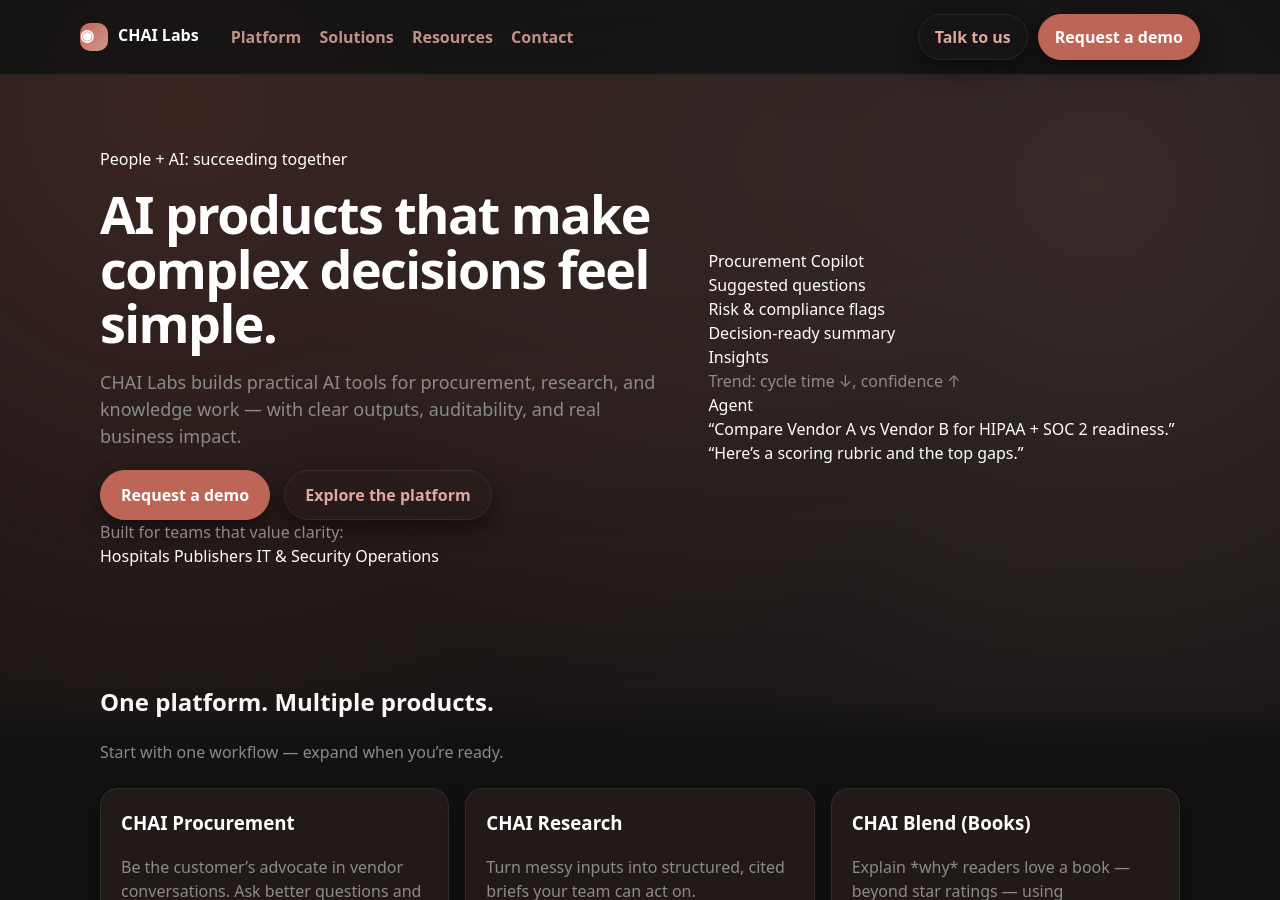
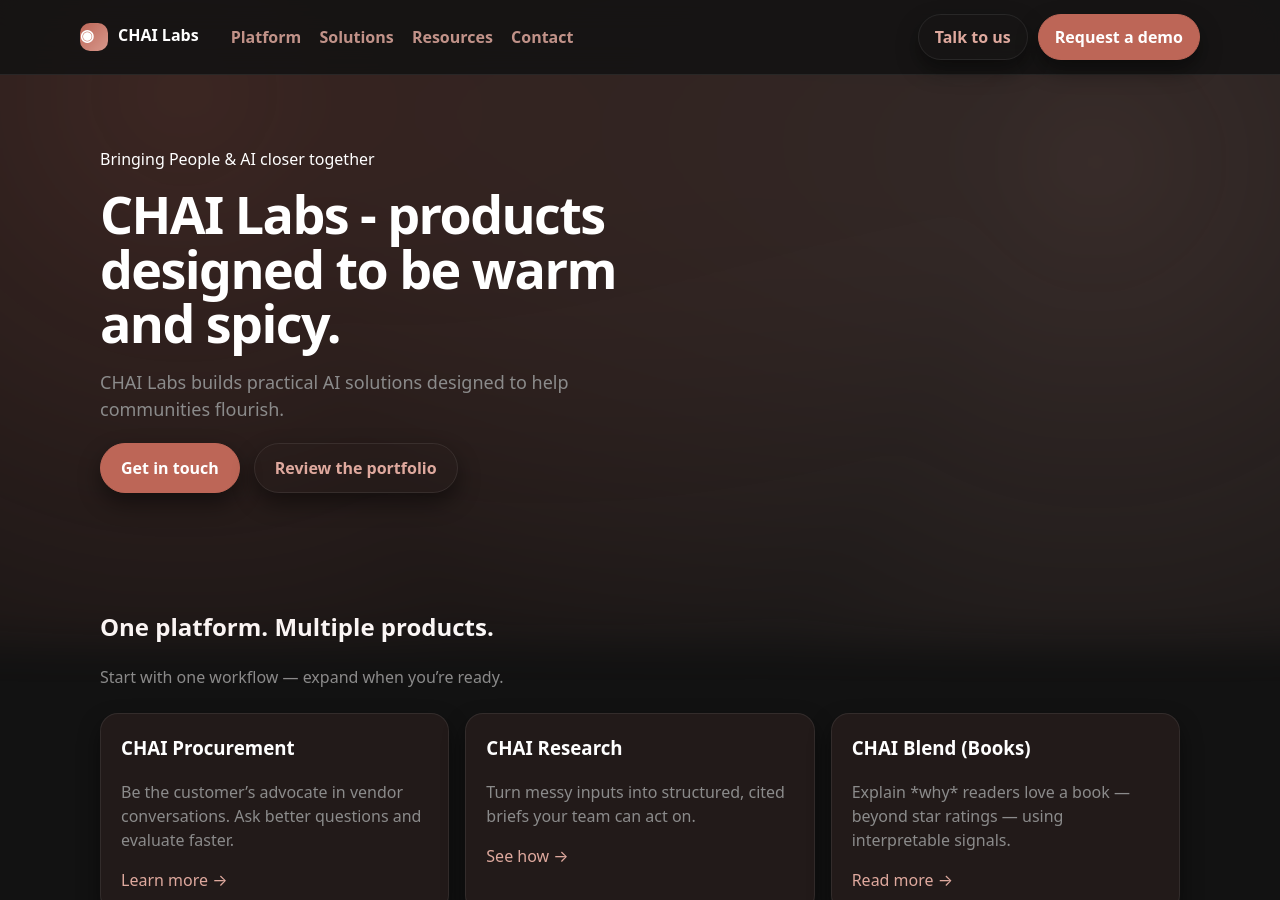
Before and after one commit to chai-founder/chai-labs.github.io, a Jekyll site: the page built from index.md, in a window 1280 px wide and 900 px high. Built offline with Jekyll 4.4.1, drawn with Linux system fonts in a browser that asks for light colours.

Commit message:
Removing junk section in Hero and updating the title

```diff
--- a/index.md
+++ b/index.md
@@ -7,46 +7,14 @@ description: "CHAI Labs — AI products that help teams decide, procure, and shi
 <section class="hero">
   <div class="container hero__grid">
     <div class="hero__copy">
-      <div class="pill">People + AI: succeeding together</div>
-      <h1>AI products that make complex decisions feel simple.</h1>
+      <div class="pill">Bringing People & AI closer together</div>
+      <h1>CHAI Labs - products designed to be warm and spicy.</h1>
       <p class="lead">
-        CHAI Labs builds practical AI tools for procurement, research, and knowledge work —
-        with clear outputs, auditability, and real business impact.
+        CHAI Labs builds practical AI solutions designed to help communities flourish.
       </p>
       <div class="hero__actions">
-        <a class="btn btn--lg" href="{{ '/contact/' | relative_url }}">Request a demo</a>
-        <a class="btn btn--ghost btn--lg" href="{{ '/platform/' | relative_url }}">Explore the platform</a>
-      </div>
-
-      <div class="trust">
-        <span class="muted">Built for teams that value clarity:</span>
-        <div class="trust__logos">
-          <span class="logo-chip">Hospitals</span>
-          <span class="logo-chip">Publishers</span>
-          <span class="logo-chip">IT & Security</span>
-          <span class="logo-chip">Operations</span>
-        </div>
-      </div>
-    </div>
-
-    <div class="hero__visual">
-      <div class="ui-card ui-card--a">
-        <div class="ui-title">Procurement Copilot</div>
-        <div class="ui-row"><span class="dot"></span> Suggested questions</div>
-        <div class="ui-row"><span class="dot"></span> Risk & compliance flags</div>
-        <div class="ui-row"><span class="dot"></span> Decision-ready summary</div>
-      </div>
-
-      <div class="ui-card ui-card--b">
-        <div class="ui-title">Insights</div>
-        <div class="chart"></div>
-        <div class="ui-meta muted">Trend: cycle time ↓, confidence ↑</div>
-      </div>
-
-      <div class="ui-card ui-card--c">
-        <div class="ui-title">Agent</div>
-        <div class="bubble">“Compare Vendor A vs Vendor B for HIPAA + SOC 2 readiness.”</div>
-        <div class="bubble bubble--alt">“Here’s a scoring rubric and the top gaps.”</div>
+        <a class="btn btn--lg" href="{{ '/contact/' | relative_url }}">Get in touch</a>
+        <a class="btn btn--ghost btn--lg" href="{{ '/platform/' | relative_url }}">Review the portfolio</a>
       </div>
     </div>
   </div>
```
